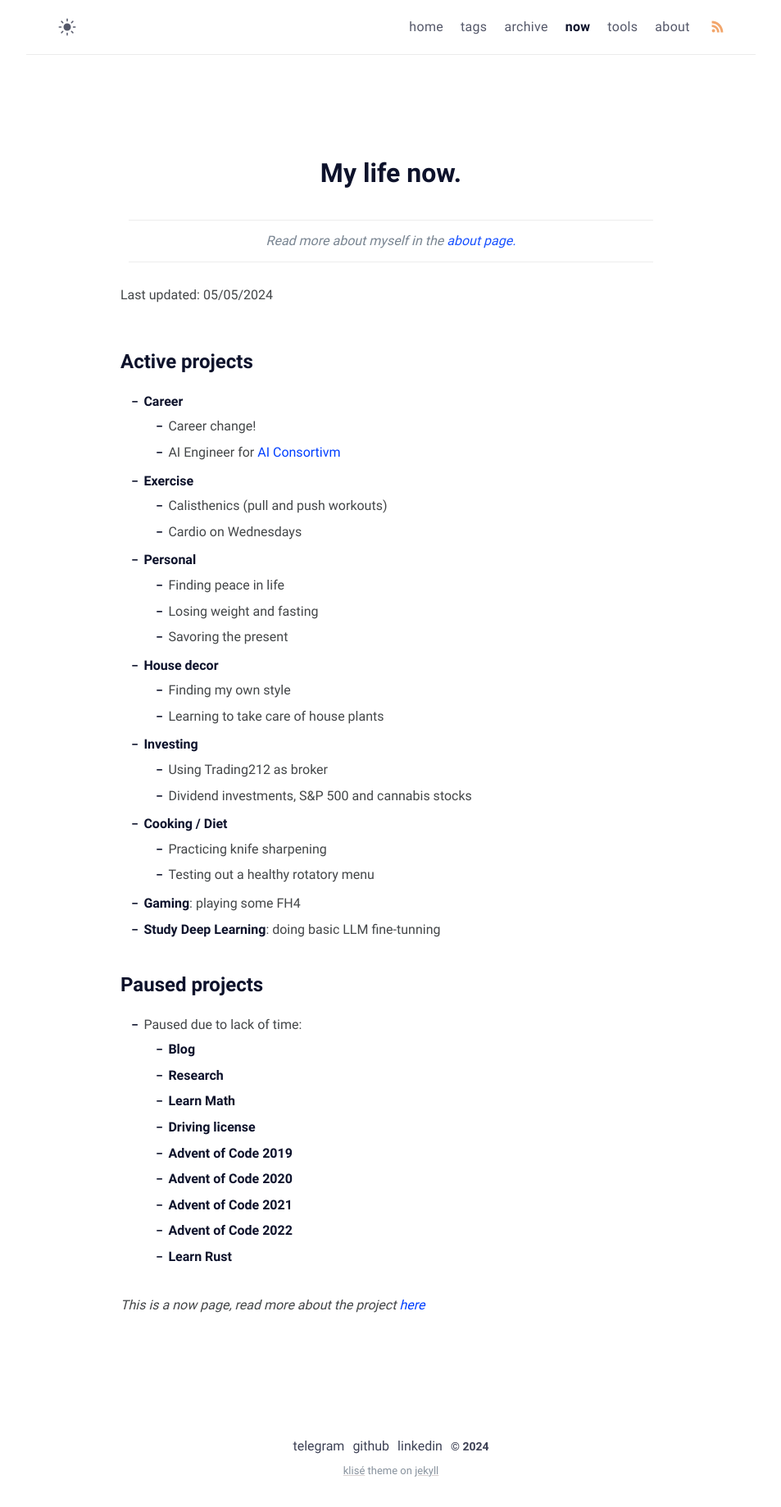
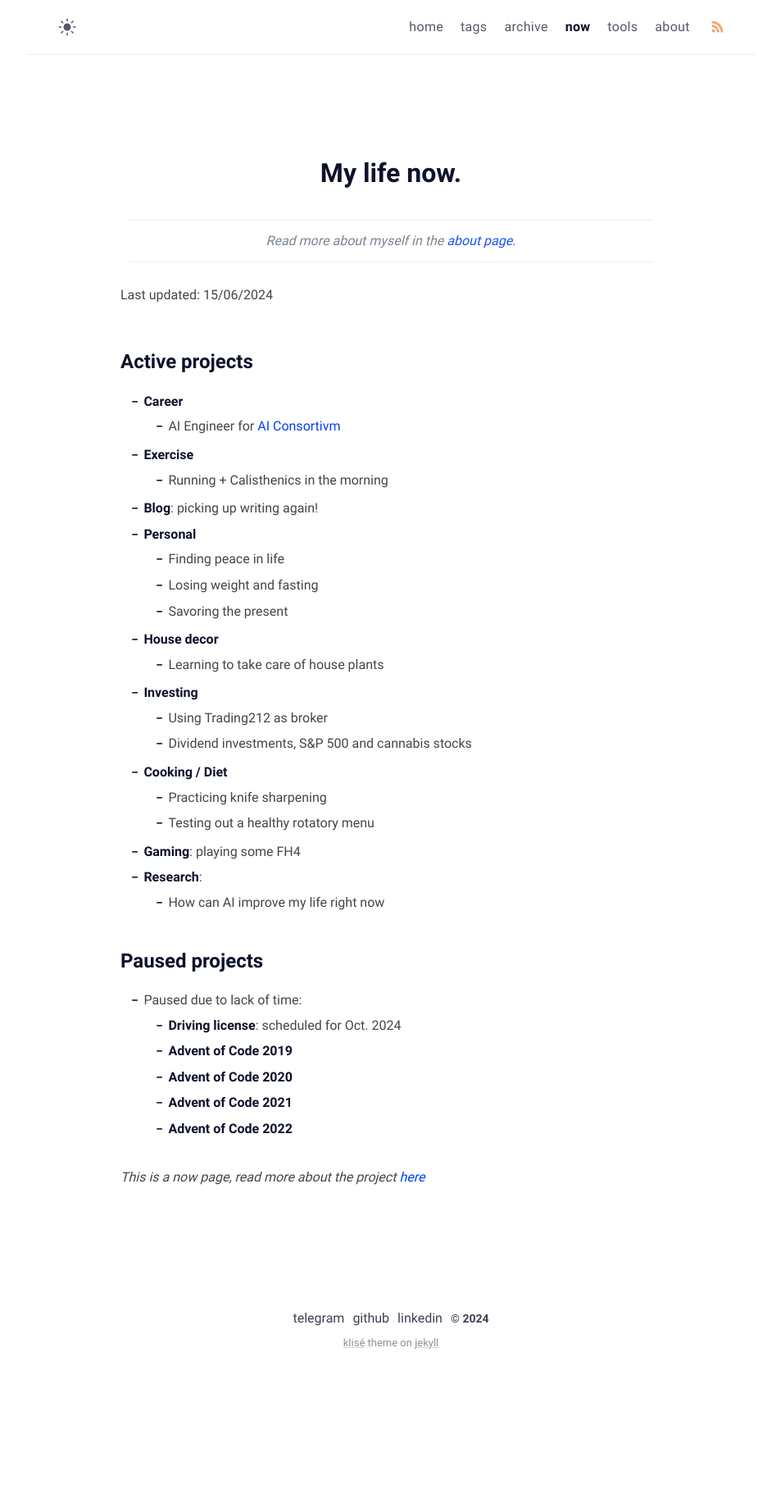
Before and after one commit to MonkeyAndres/MonkeyAndres.github.io, a Jekyll site: the page built from now.md, in a window 1280 px wide. Shown: the whole page at 82% size, without its empty margins (163-1116 px from the left). Built offline with Jekyll 4.4.1, drawn with Linux system fonts in a browser that asks for light colours; after the commit the page ends 1682 px from its top, so only the background shows below that.

Commit message:
feat: update now page

```diff
--- a/now.md
+++ b/now.md
@@ -8,22 +8,20 @@ comments: false
 
 > Read more about myself in the [about page.](../about)
 
-Last updated: 05/05/2024
+Last updated: 15/06/2024
 
 # Active projects
 
 - **Career**
-  - Career change!
   - AI Engineer for [AI Consortivm](https://www.aiconsortivm.com/)
 - **Exercise**
-  - Calisthenics (pull and push workouts)
-  - Cardio on Wednesdays
+  - Running + Calisthenics in the morning
+- **Blog**: picking up writing again!
 - **Personal**
   - Finding peace in life
   - Losing weight and fasting
   - Savoring the present
 - **House decor**
-  - Finding my own style
   - Learning to take care of house plants
 - **Investing**
   - Using Trading212 as broker
@@ -32,19 +30,16 @@ Last updated: 05/05/2024
   - Practicing knife sharpening
   - Testing out a healthy rotatory menu
 - **Gaming**: playing some FH4
-- **Study Deep Learning**: doing basic LLM fine-tunning
+- **Research**:
+  - How can AI improve my life right now
 
 # Paused projects
 
 - Paused due to lack of time:
-  - **Blog**
-  - **Research**
-  - **Learn Math**
-  - **Driving license**
+  - **Driving license**: scheduled for Oct. 2024
   - **Advent of Code 2019**
   - **Advent of Code 2020**
   - **Advent of Code 2021**
   - **Advent of Code 2022**
-  - **Learn Rust**
 
 _This is a now page, read more about the project [here](https://nownownow.com/about)_
```
